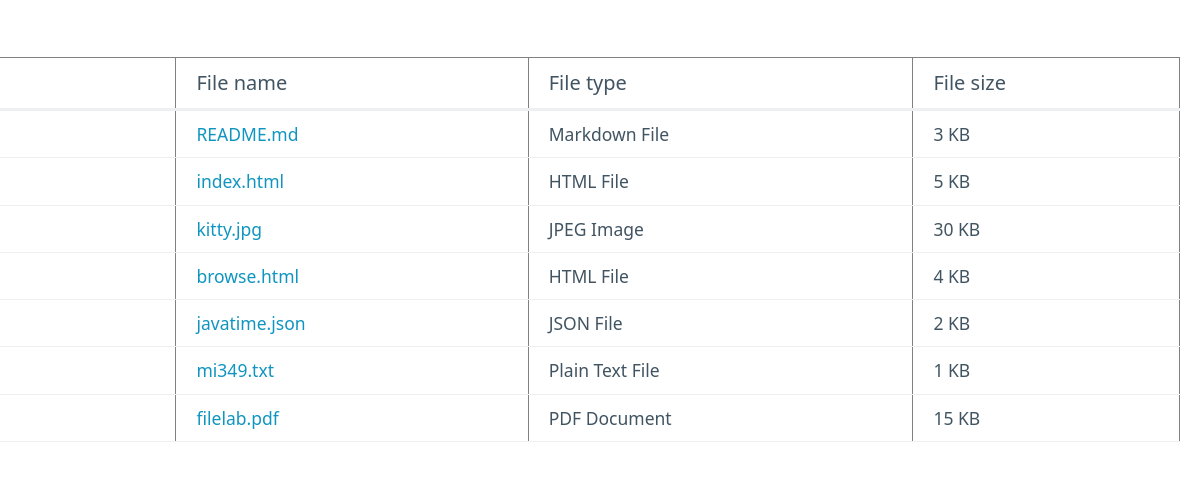
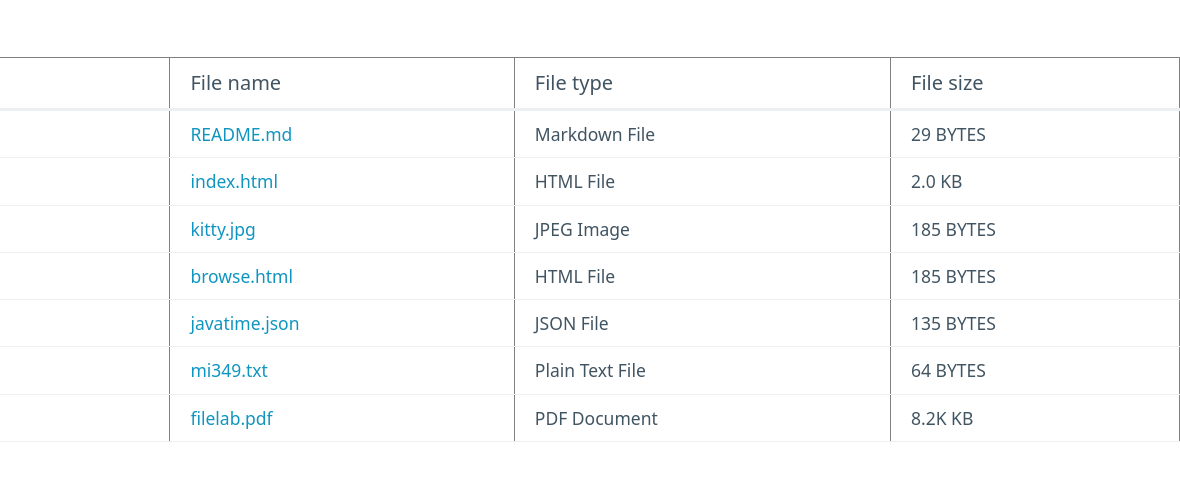
Before and after one commit to jlnel/file-browser, a plain HTML site: page index.html in a window 1280 px wide. Shown: the part 223-704 px from the top of the page, 100-1280 px from the left. Drawn offline with nearby package versions, Linux system fonts and the light colour scheme.

Commit message:
filesize

```diff
--- a/index.html
+++ b/index.html
@@ -34,43 +34,43 @@
       <td><i class="fa-solid fa-book"></i></td>
       <td><a href="README.md">README.md</a></td>
       <td>Markdown File</td>
-      <td>3 KB</td>
+      <td>29 BYTES</td>
     </tr>
     <tr>
       <td><i class="fa-solid fa-indent"></i></td>
       <td><a href="index.html">index.html</a></td>
       <td>HTML File</td>
-      <td>5 KB</td>
+      <td>2.0 KB</td>
     </tr>
     <tr>
       <td><i class="fa-solid fa-file-image"></i></td>
       <td><a href="kitty.jpg">kitty.jpg</a></td>
       <td>JPEG Image</td>
-      <td>30 KB</td>
+      <td>185 BYTES</td>
     </tr>
     <tr>
       <td><i class="fa-solid fa-file-code"></i></td>
       <td><a href="browse.html">browse.html</a></td>
       <td>HTML File</td>
-      <td>4 KB</td>
+      <td>185 BYTES</td>
     </tr>
     <tr>
       <td><i class="fa-brands fa-strava"></i></td>
       <td><a href="javatime.json">javatime.json</a></td>
       <td>JSON File</td>
-      <td>2 KB</td>
+      <td>135 BYTES</td>
     </tr>
     <tr>
       <td><i class="fa-solid fa-text-width"></i></td>
       <td><a href="mi349.txt">mi349.txt</a></td>
       <td>Plain Text File</td>
-      <td>1 KB</td>
+      <td>64 BYTES</td>
     </tr>
     <tr>
       <td><i class="fa-solid fa-file-pdf"></i></td>
       <td><a href="filelab.pdf">filelab.pdf</a></td>
       <td>PDF Document</td>
-      <td>15 KB</td>
+      <td>8.2K KB</td>
     </tr>
   </tbody>
 </table>
```
